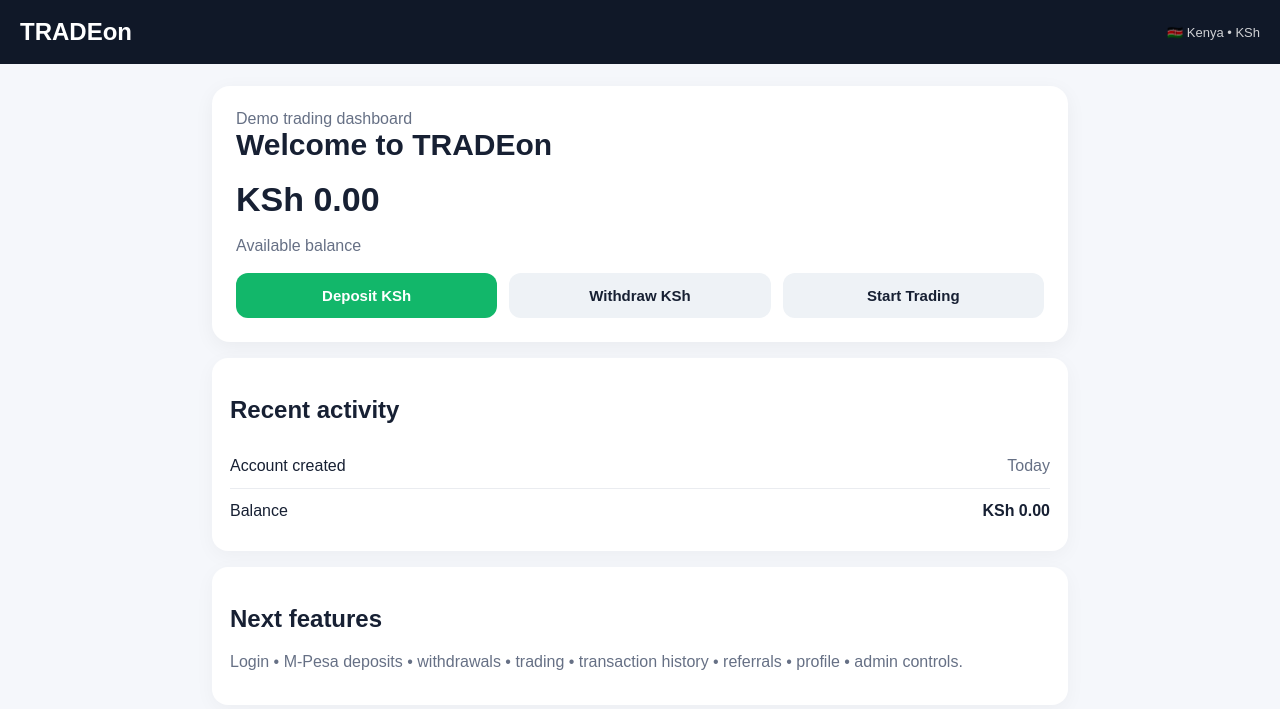
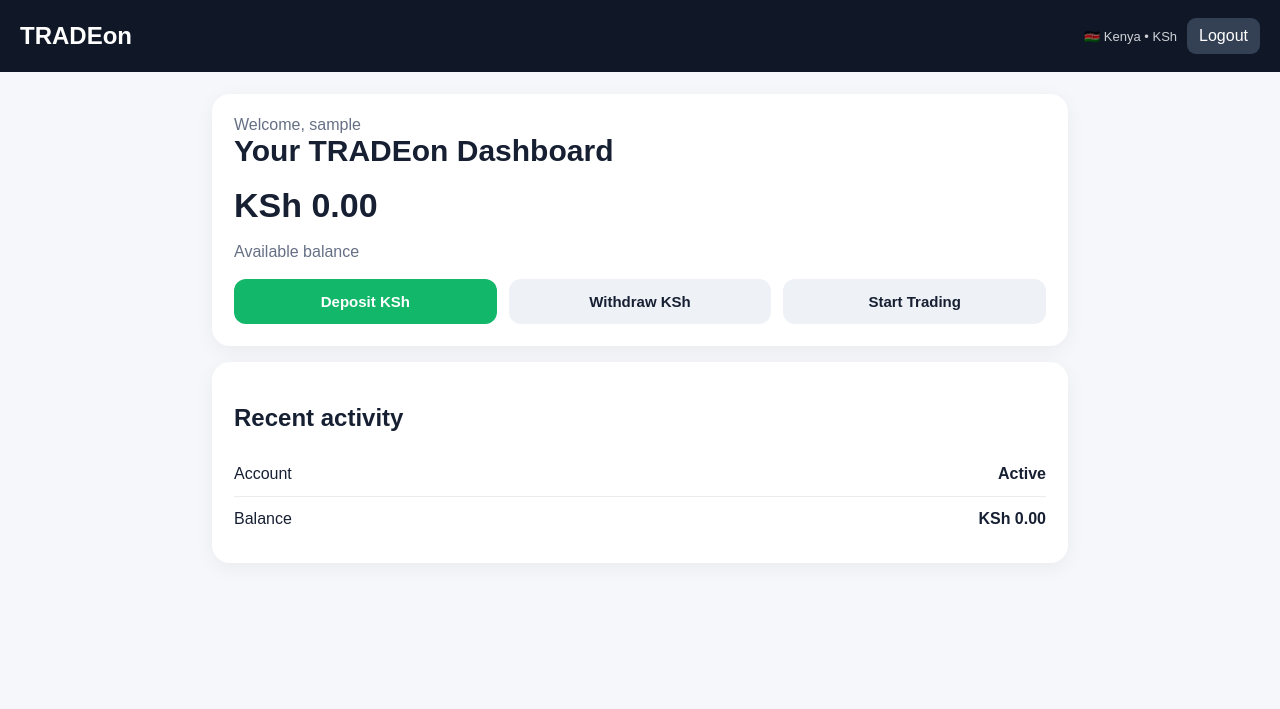
Before and after one commit to maishrobert274-web/TRADEon, a Flask app: page / in a window 1280 px wide. Shown: the top 709 px of the page. Run offline with Flask 3, Linux system fonts and the light colour scheme; the visitor is signed in with stand-in values (Sample User, id 1).

Commit message:
Update customer dashboard for logged-in users

```diff
--- a/templates/index.html
+++ b/templates/index.html
@@ -1,50 +1,27 @@
 <!doctype html>
 <html lang="en">
 <head>
-  <meta charset="utf-8">
-  <meta name="viewport" content="width=device-width, initial-scale=1">
+<meta charset="utf-8"><meta name="viewport" content="width=device-width,initial-scale=1">
 <title>TRADEon Kenya</title>
 <style>
-    *{box-sizing:border-box}
-    body{margin:0;font-family:Arial,sans-serif;background:#f5f7fb;color:#172033}
+*{box-sizing:border-box}body{margin:0;font-family:Arial,sans-serif;background:#f5f7fb;color:#172033}
 header{background:#101828;color:white;padding:18px 20px;display:flex;justify-content:space-between;align-items:center}
-    .logo{font-size:24px;font-weight:800}.country{font-size:13px;opacity:.8}
-    main{max-width:900px;margin:auto;padding:22px}
-    .hero{background:#fff;border-radius:18px;padding:24px;box-shadow:0 5px 20px #0000000d}
-    h1{margin:0 0 8px;font-size:30px}.muted{color:#667085}
-    .balance{font-size:34px;font-weight:800;margin:18px 0}
+.logo{font-size:24px;font-weight:800}.country{font-size:13px;opacity:.8}main{max-width:900px;margin:auto;padding:22px}
+.hero,.card{background:#fff;border-radius:18px;padding:22px;box-shadow:0 5px 20px #0000000d;margin-bottom:16px}
+h1{margin:0 0 8px;font-size:30px}.muted{color:#667085}.balance{font-size:34px;font-weight:800;margin:18px 0}
 .grid{display:grid;grid-template-columns:repeat(3,1fr);gap:12px;margin-top:18px}
-    button{border:0;border-radius:12px;padding:14px 10px;font-weight:700;font-size:15px;cursor:pointer}
+button,a.btn{border:0;border-radius:12px;padding:14px 10px;font-weight:700;font-size:15px;cursor:pointer;text-decoration:none;text-align:center}
 .primary{background:#12b76a;color:white}.secondary{background:#eef2f6;color:#172033}
-    .card{background:#fff;border-radius:16px;padding:18px;margin-top:16px;box-shadow:0 5px 20px #0000000a}
-    .row{display:flex;justify-content:space-between;padding:13px 0;border-bottom:1px solid #eaecf0}
-    .row:last-child{border-bottom:0}
+.top{display:flex;justify-content:space-between;align-items:center;gap:10px}.logout{color:white;text-decoration:none;background:#344054;padding:9px 12px;border-radius:9px}
+.row{display:flex;justify-content:space-between;padding:13px 0;border-bottom:1px solid #eaecf0}.row:last-child{border-bottom:0}
 @media(max-width:600px){.grid{grid-template-columns:1fr}.balance{font-size:28px}}
 </style>
 </head>
 <body>
-<header><div class="logo">TRADEon</div><div class="country">🇰🇪 Kenya • KSh</div></header>
+<header><div class="logo">TRADEon</div><div class="top"><div class="country">🇰🇪 Kenya • KSh</div><a class="logout" href="/logout">Logout</a></div></header>
 <main>
-  <section class="hero">
-    <div class="muted">Demo trading dashboard</div>
-    <h1>Welcome to TRADEon</h1>
-    <div class="balance">KSh 0.00</div>
-    <div class="muted">Available balance</div>
-    <div class="grid">
-      <button class="primary" onclick="alert('Deposit flow will be connected to a legitimate M-Pesa payment provider.')">Deposit KSh</button>
-      <button class="secondary" onclick="alert('Withdrawal flow will be added after account and payment verification.')">Withdraw KSh</button>
-      <button class="secondary" onclick="alert('Trading screen coming next.')">Start Trading</button>
-    </div>
-  </section>
-  <section class="card">
-    <h2>Recent activity</h2>
-    <div class="row"><span>Account created</span><span class="muted">Today</span></div>
-    <div class="row"><span>Balance</span><strong>KSh 0.00</strong></div>
-  </section>
-  <section class="card">
-    <h2>Next features</h2>
-    <p class="muted">Login • M-Pesa deposits • withdrawals • trading • transaction history • referrals • profile • admin controls.</p>
-  </section>
-</main>
-</body>
-</html>
+<section class="hero"><div class="muted">Welcome, {{ user_name }}</div><h1>Your TRADEon Dashboard</h1>
+<div class="balance">KSh 0.00</div><div class="muted">Available balance</div>
+<div class="grid"><button class="primary" onclick="alert('M-Pesa deposit will be connected next.')">Deposit KSh</button><button class="secondary" onclick="alert('Withdrawal will be added after payment integration.')">Withdraw KSh</button><button class="secondary" onclick="alert('Trading screen is next.')">Start Trading</button></div></section>
+<section class="card"><h2>Recent activity</h2><div class="row"><span>Account</span><strong>Active</strong></div><div class="row"><span>Balance</span><strong>KSh 0.00</strong></div></section>
+</main></body></html>
```
Lines whose indentation alone changed are shown as unchanged.
